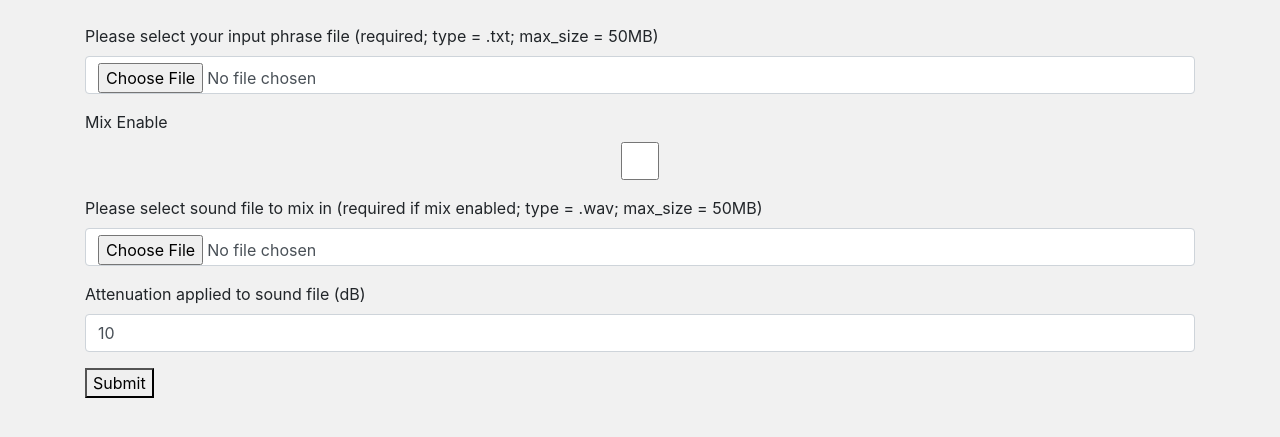
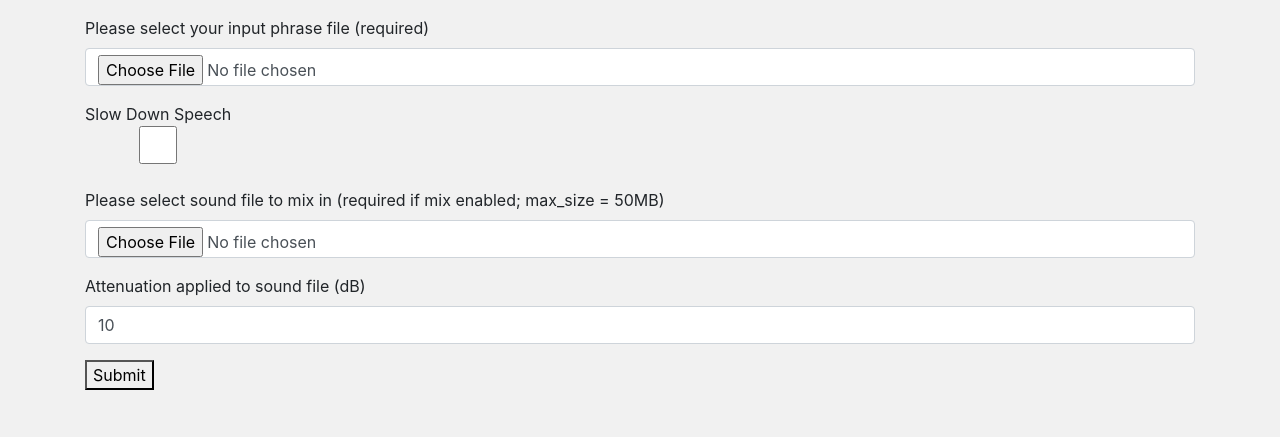
Before and after one commit to jeffwright13/flask-apg, a Flask app: page / in a window 1280 px wide. Shown: the part 82-519 px from the top of the page. Run offline with Flask 2, Linux system fonts and the light colour scheme; some libraries are stand-ins or nearby versions.

```diff
--- a/app/templates/public/setvals.html
+++ b/app/templates/public/setvals.html
@@ -1,28 +1,42 @@
 {% extends "public/templates/public_template.html" %}
-{% import "macros/input_macros.html" as im %}
 
 {% block title %}Setvals{% endblock %}
 {% block main %}
 
-
 <div class="container">
   <div class="row">
     <div class="col">
-      <div><h1></h1></div>
 
-        <form action="{{ url_for("setvals")}}" method="POST" enctype="multipart/form-data">
+      <form action="/" method="POST" enctype="multipart/form-data">
 
-          {{ im.input_required(label="Please select your input phrase file (required; type = .txt; max_size = 50MB)", type="file", id="phrase_file", name="phrase_file" ) }}
+        <div class="form-group">
+          <label>Please select your input phrase file (required)</label>
+          <input type="file" class="form-control" id="phrase_file" name="phrase_file" accept=".txt" required />
+        </div>
 
-          {{ im.input(label="Mix Enable", type="checkbox", id="to_mix", name="to_mix") }}
+        <div class="form-group">
+          <label class="switch">
+            Slow Down Speech
+            <input type="checkbox" class="form-control" id="slow" name="slow" />
+            <span class="slider round"></span>
+          </label>
+        </div>
 
-          {{ im.input(label="Please select sound file to mix in (required if mix enabled; type = .wav; max_size = 50MB)", type="file", id="sound_file", name="sound_file") }}
+        <div class="form-group">
+          <label>Please select sound file to mix in (required if mix enabled; max_size = 50MB)</label>
+          <input type="file" class="form-control" id="sound_file" name="sound_file" accept=".wav" />
+          <span class="slider round"></span>
+        </div>
 
-          {{ im.input(label="Attenuation applied to sound file (dB)", type="number", id="attenuation", name="attenuation", placeholder="Enter attenuation (dB)", value=10) }}
+        <div class="form-group">
+          <label>Attenuation applied to sound file (dB)</label>
+          <input type="number" class="form-control" id="attenuation" name="attenuation" placeholder="Enter attenuation (dB)" value="10" />
+          <span class="slider round"></span>
+        </div>
 
-          <button type="submit">Submit</button>
+        <button type="submit">Submit</button>
 
-        </form>
+      </form>
 
     </div>
   </div>
```
